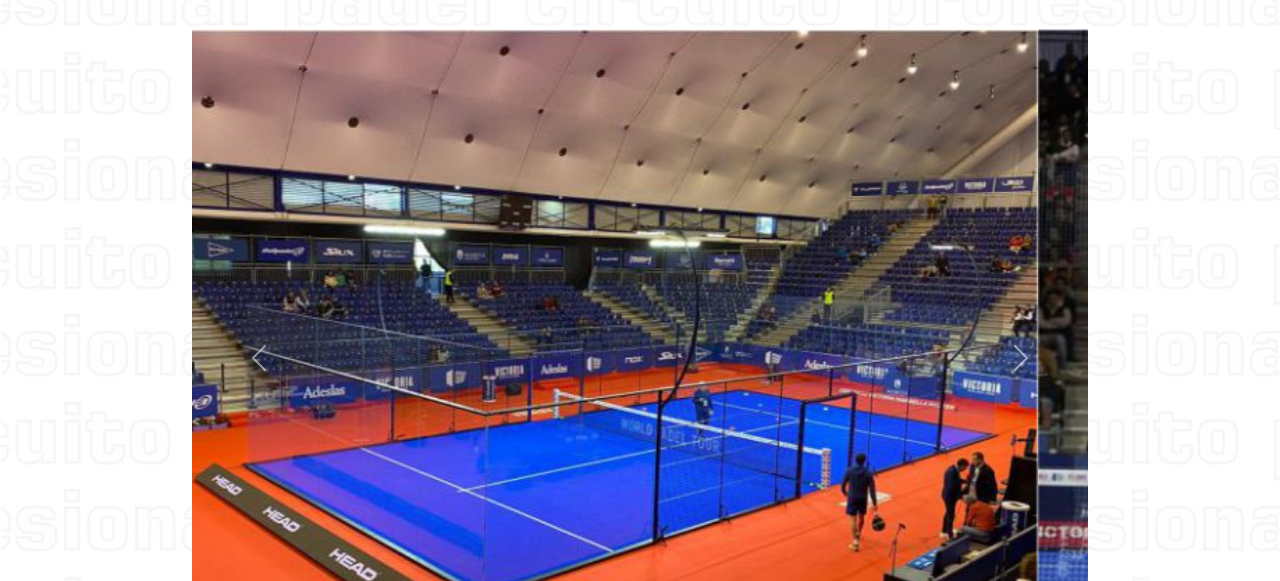
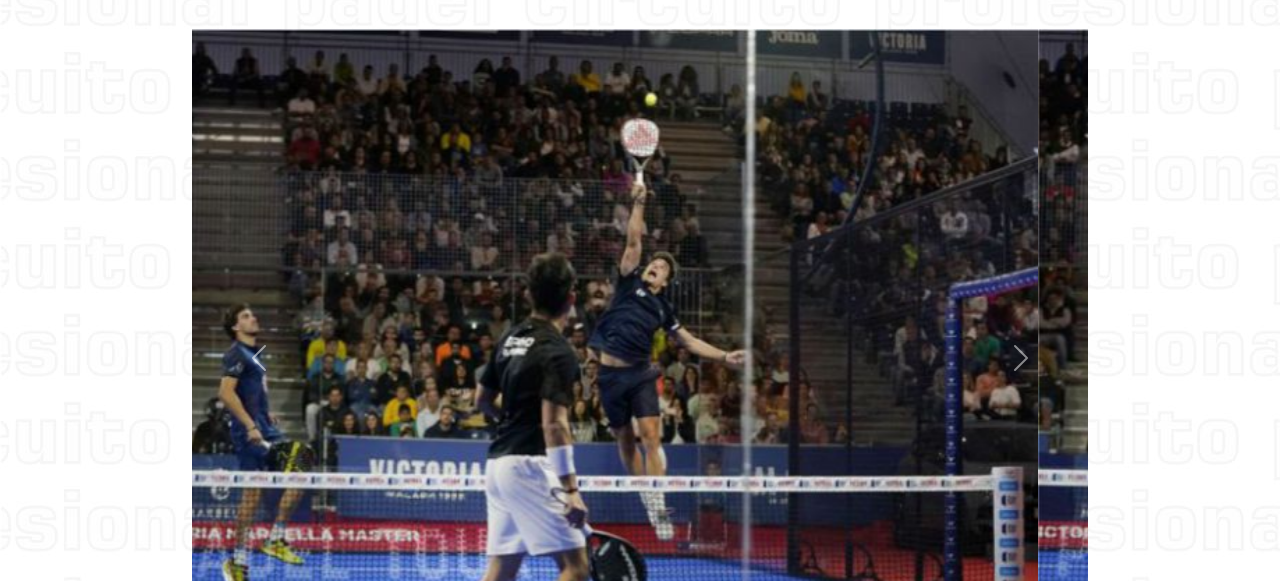
Before and after one commit to germanb85/bootstrap-cpp, a plain HTML site: page paginas/fotos.html in a window 1280 px wide. Shown: the part 219-800 px from the top of the page. Drawn offline with nearby package versions, Linux system fonts and the light colour scheme; a web font is replaced by a local one.

Commit message:
arreglo de fotos en carrusel

```diff
--- a/paginas/fotos.html
+++ b/paginas/fotos.html
@@ -52,7 +52,7 @@
         </div>
         <div class="carousel-inner">
           <div class="carousel-item active">
-            <img src="../imagenes/foto-1.jpg" class="d-block w-100" alt="">
+            <img src="../imagenes/foto-2.jpg" class="d-block w-100" alt="">
           </div>
           <div class="carousel-item">
             <img src="../imagenes/foto-2.jpg" class="d-block w-100" alt="">
```
